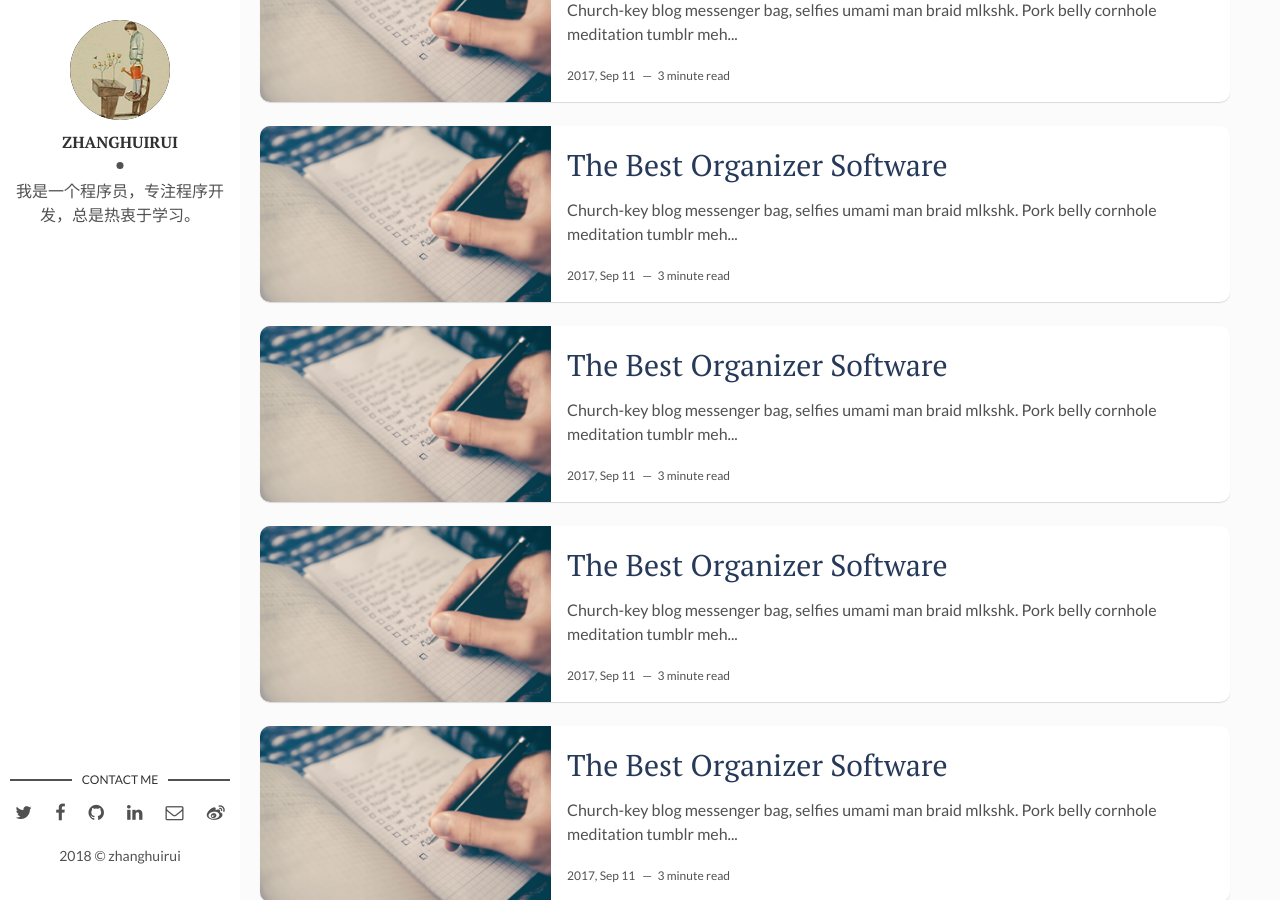
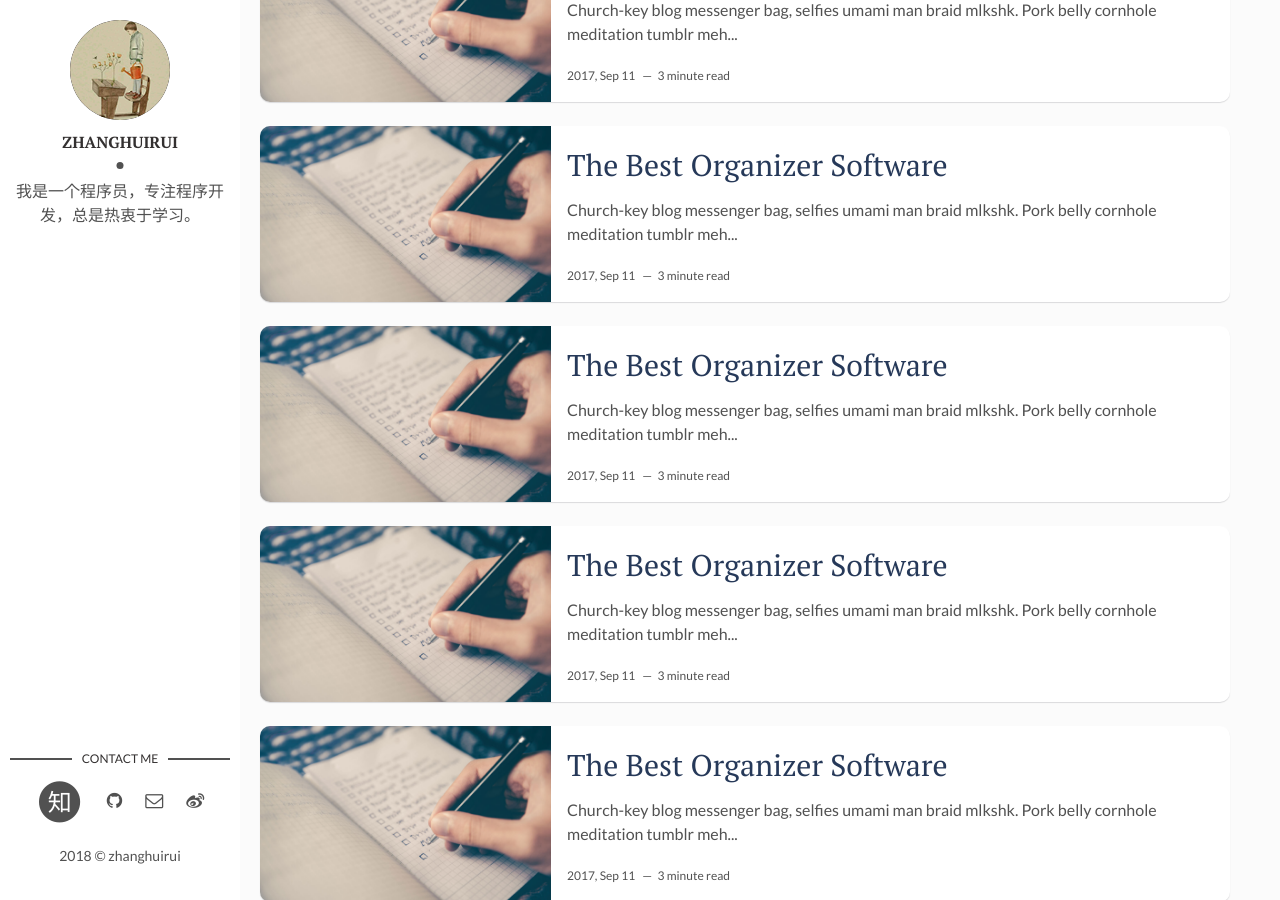
Before and after one commit to ZhangHuirui/ZhangHuirui.github.io, a Jekyll site: the page built from index.html, in a window 1280 px wide and 900 px high, scrolled down 494 px. Built offline with Jekyll 4.4.1, drawn with Linux system fonts in a browser that asks for light colours; the list of posts is cut into pages by our own code.

Commit message:
aa
aa

Co-Authored-By: ZhangHuirui <zhanghuirui163@163.com>

```diff
--- a/_config.yml
+++ b/_config.yml
@@ -10,12 +10,13 @@
 author: zhanghuirui # add your name
 author-img: zhanghuirui.png # add your photo
 about-author: 我是一个程序员，专注程序开发，总是热衷于学习。 # add description
-social-twitter: null # add your Twitter handle
-social-facebook: null # add your Facebook handle
+social-twitter:  # add your Twitter handle
+social-facebook:  # add your Facebook handle
 social-github: zhanghuirui # add your Github handle
-social-linkedin: null # add your Linkedin handle
+social-linkedin:  # add your Linkedin handle
 social-email: zhanghuirui163@163.com #add your Email address
 social-weibo: weibo.com/u/6057523199
+social-zhihu: https://www.zhihu.com/people/zhanghiurui
 
 # Disqus
 discus-identifier: mr-brown # add your discus identifier
--- a/_layouts/main.html
+++ b/_layouts/main.html
@@ -16,26 +16,31 @@
     <section class="contact">
       <h3 class="contact-title">Contact me</h3>
       <ul>
-        {% if site.social-twitter %}
+        <!-- {% if site.social-twitter %}
           <li><a href="https://twitter.com/{{ site.social-twitter }}" target="_blank"><i class="fa fa-twitter" aria-hidden="true"></i></a></li>
         {% else %}
           <li><a href="https://twitter.com/artemsheludko_" target="_blank"><i class="fa fa-twitter" aria-hidden="true"></i></a></li>
+        {% endif %} -->
+        {% if site.social-zhihu %}
+          <li class="zhihu"><a href="https://www.zhihu.com/people/{{site.social-zhihu}}" target="_blank"><span class="fa-stack fa-lg"><i class="fa fa-circle fa-stack-2x"></i><i class="fa  fa-stack-1x fa-inverse">知</i></span></a></li>
+        {% else %}
+          <li class="zhihu"><a href="https://www.zhihu.com/people/{{site.social-zhihu}}" target="_blank"><span class="fa-stack fa-lg"><i class="fa fa-circle fa-stack-2x"></i><i class="fa  fa-stack-1x fa-inverse">知</i></span></i></a></li>
         {% endif %}
-        {% if site.social-facebook %}
+        <!-- {% if site.social-facebook %}
           <li><a href="https://facebook.com/{{ site.social-facebook }}" target="_blank"><i class="fa fa-facebook" aria-hidden="true"></i></a></li>
         {% else %}
           <li><a href="https://facebook.com/" target="_blank"><i class="fa fa-facebook" aria-hidden="true"></i></a></li>
-        {% endif %}
+        {% endif %} -->
         {% if site.social-github %}
           <li class="github"><a href="http://github.com/{{site.social-github}}" target="_blank"><i class="fa fa-github"></i></a></li>
         {% else %}
           <li class="github"><a href="http://github.com/" target="_blank"><i class="fa fa-github" aria-hidden="true"></i></a></li>
         {% endif %}
-        {% if site.social-linkedin %}
+        <!-- {% if site.social-linkedin %}
           <li class="linkedin"><a href="https://in.linkedin.com/in/{{site.social-linkedin}}" target="_blank"><i class="fa fa-linkedin"></i></a></li>
         {% else %}
           <li class="linkedin"><a href="https://in.linkedin.com/" target="_blank"><i class="fa fa-linkedin" aria-hidden="true"></i></a></li>
-        {% endif %}
+        {% endif %} -->
         {% if site.social-email %}
           <li class="email"><a href="mailto:{{site.social-email}}"><i class="fa fa-envelope-o"></i></a></li>
         {% else %}
```
